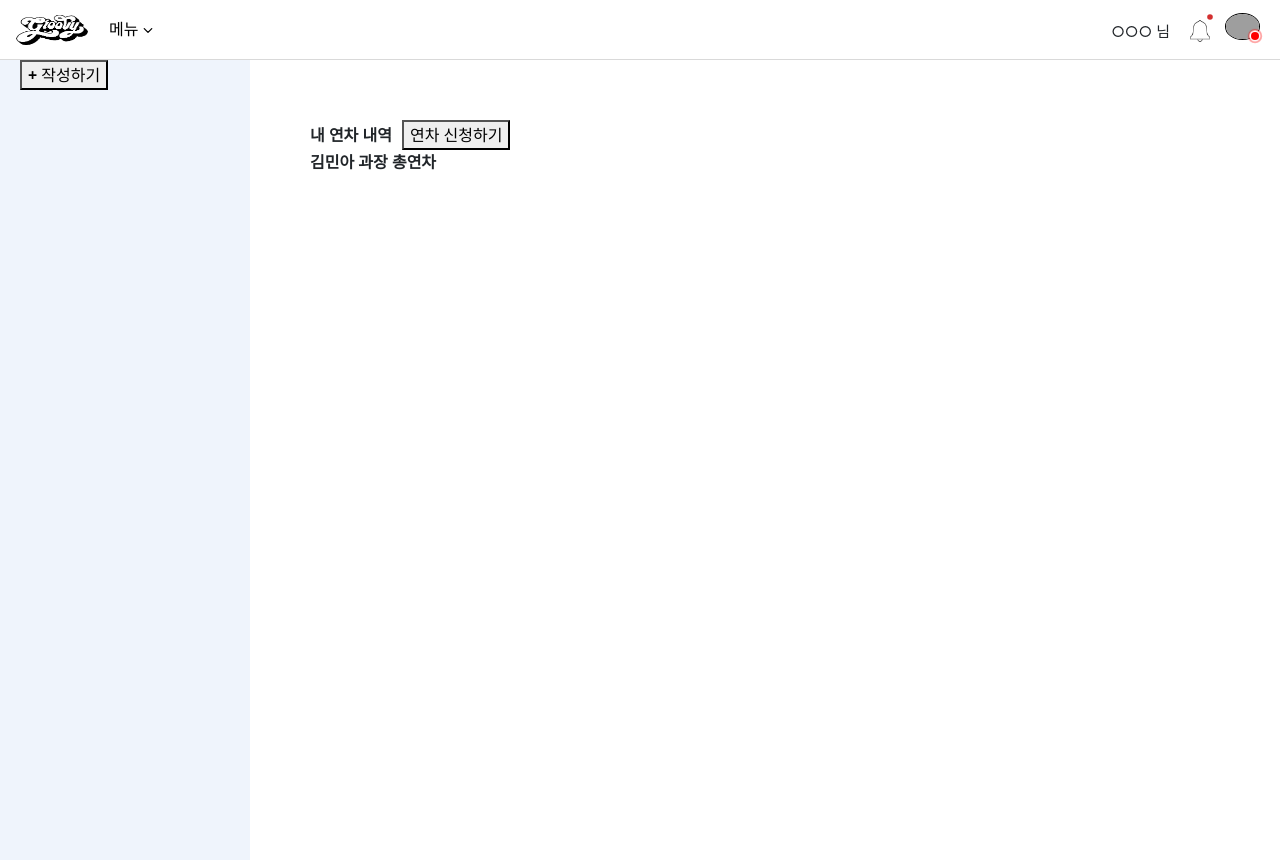
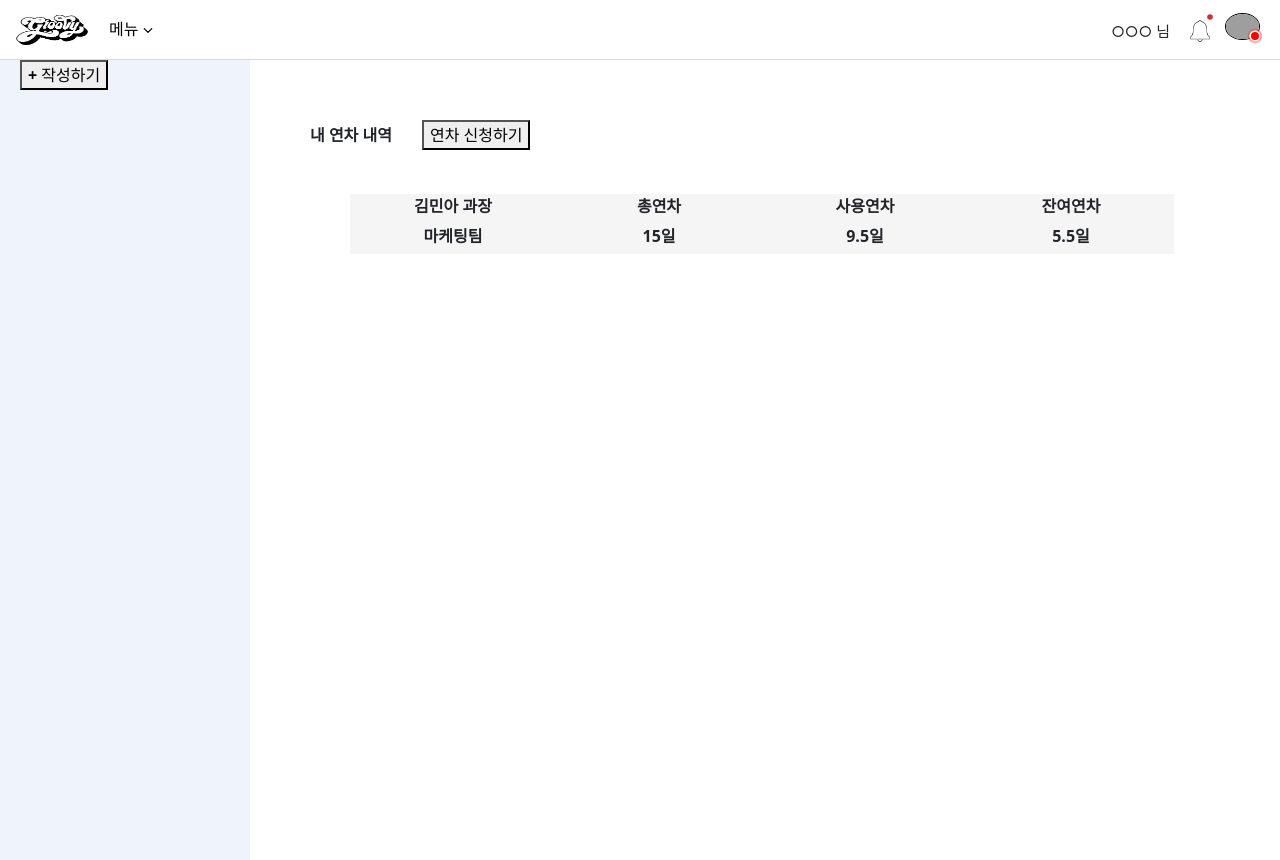
Before and after one commit to hipese/Groovy_React, a React (Create React App) app: page /attendence in a window 1280 px wide. Built offline with nearby package versions, Linux system fonts and the light colour scheme; grey boxes are pictures that could not be loaded.

Commit message:
GROOV-52 vacationStatus add

```diff
--- a/src/pages/Attendence/Attendence.js
+++ b/src/pages/Attendence/Attendence.js
@@ -3,9 +3,26 @@ import style from "./Attendence.module.css";
 const Attendence = () => {
     return (
         <div className={style.Attendence}>
+            <div className={style.title}>내 연차 내역<button className={style.applyButton}>연차 신청하기</button></div><br />
             <div className={style.myVacation}>
-                내 연차 내역<button className={style.applyButton}>연차 신청하기</button>
-                <div>김민아 과장    총연차</div>
+                <div className={style.vacationStatus}>
+                    <div className={style.name}>
+                        <div>김민아 과장</div>
+                        <div>마케팅팀</div>
+                    </div>
+                    <div className={style.all}>
+                        <div>총연차</div>
+                        <div>15일</div>
+                    </div>
+                    <div className={style.use}>
+                        <div>사용연차</div>
+                        <div>9.5일</div>
+                    </div>
+                    <div className={style.left}>
+                        <div>잔여연차</div>
+                        <div>5.5일</div>
+                    </div>
+                </div>
             </div>
         </div>
     );
--- a/src/pages/Attendence/Attendence.module.css
+++ b/src/pages/Attendence/Attendence.module.css
@@ -8,17 +8,53 @@ div {
 
 .Attendence {
   height: 100%;
+  font-weight: bold;
+}
+
+.title {
+  position: relative;
+  top: 60px;
+  left: 60px;
 }
 
 .myVacation {
   position: relative;
-  top: 60px;
-  left: 60px;
-  height: 30%;
-  width: 100%;
+  top: 80px;
+  left: 100px;
+  height: 60px;
+  width: 80%;
   font-weight: bold;
+  background-color: whitesmoke;
 }
 
 .applyButton {
-  margin-left: 10px;
+  margin-left: 30px;
 }
+
+.vacationStatus div {
+  width: 25%;
+  height: 30px;
+  float: left;
+  text-align: center;
+}
+
+.vacationStatus div div{
+  width: 100%;
+  float: none;
+}
+
+.docTitle{
+  position: relative;
+  top: 120px;
+  left: 60px;
+}
+
+.acceptDoc{
+  position: relative;
+  top: 140px;
+  left: 100px;
+  height: 60px;
+  width: 80%;
+  font-weight: bold;
+  background-color: whitesmoke;
+}
```
